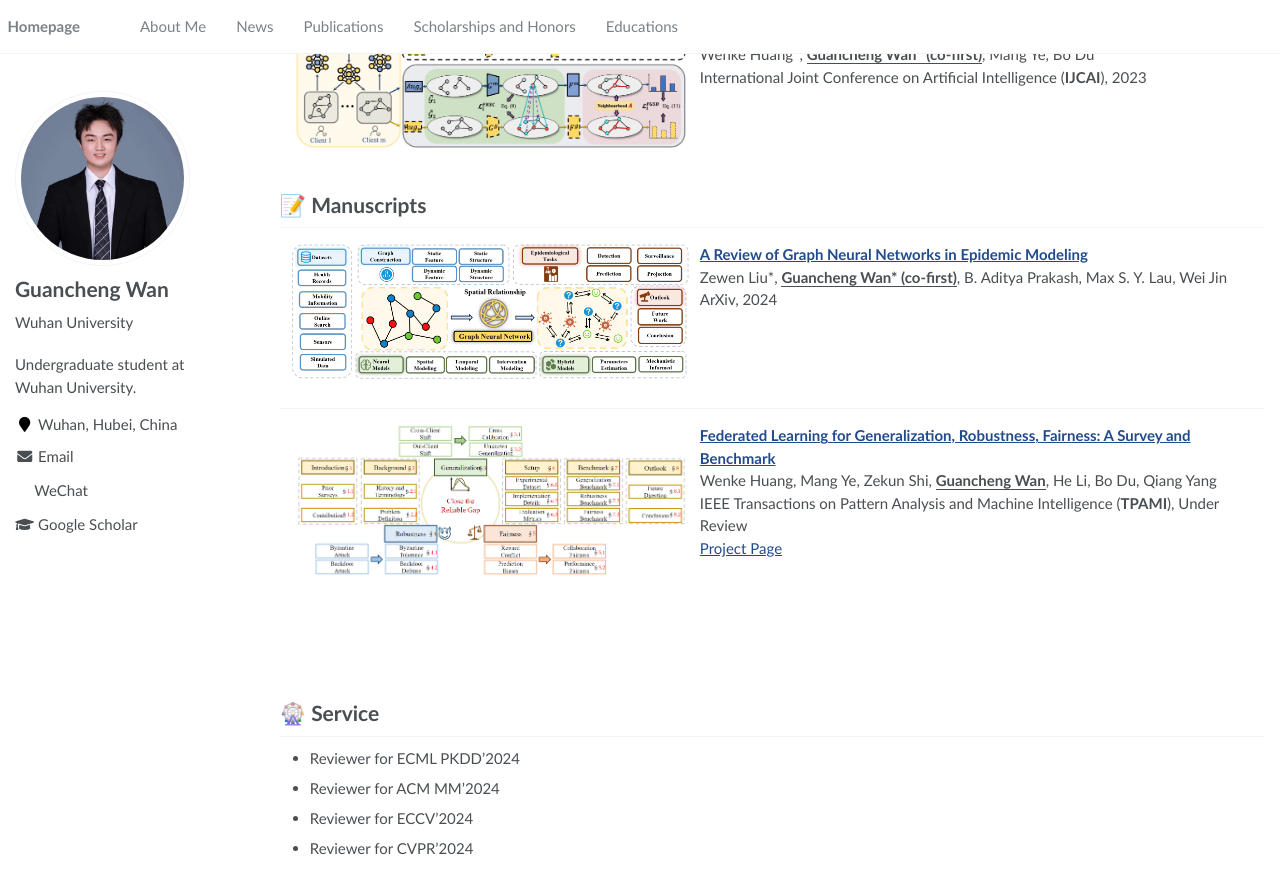
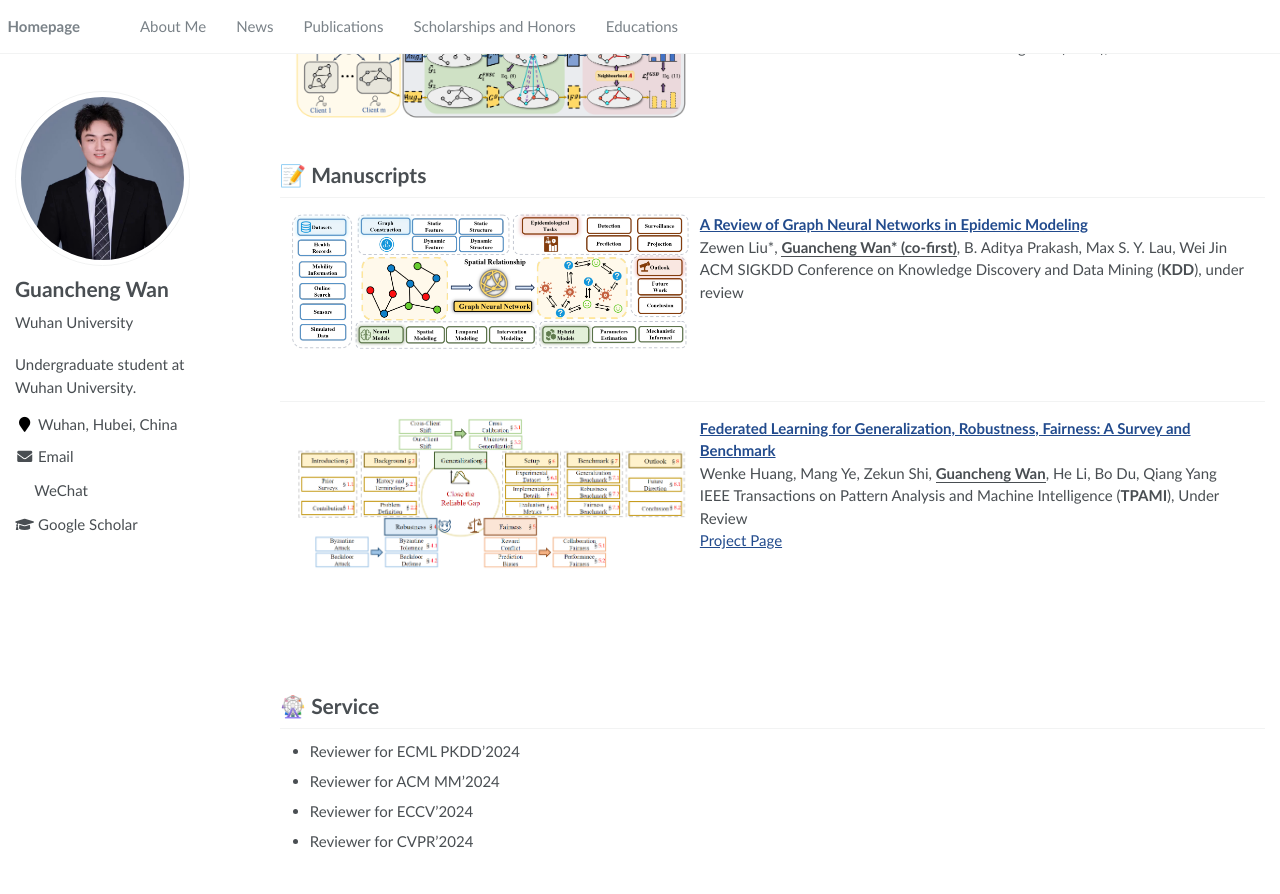
Before and after one commit to SuHui03/guanchengWan.github.io, a Jekyll site: the page built from _pages/about.md, in a window 1280 px wide and 900 px high, scrolled down 1207 px. Shown: the top 894 px of the window. Built offline with Jekyll 4.4.1, drawn with Linux system fonts in a browser that asks for light colours; formulas are drawn with MathJax 3; some of the changed text lies outside the part shown.

Commit message:
Update about.md

```diff
--- a/_pages/about.md
+++ b/_pages/about.md
@@ -123,7 +123,7 @@ hspace="10" wspace="20" src="../images/episurvey.png">
 </dt>
   <dd><a href="https://arxiv.org/abs/2403.19852"><strong>A Review of Graph Neural Networks in Epidemic Modeling</strong></a></dd>
 <dd>Zewen Liu*, <strong><u>Guancheng Wan* (co-first)</u></strong>, B. Aditya Prakash, Max S. Y. Lau, Wei Jin</dd>
-    <dd>ArXiv, 2024</dd>
+    <dd>ACM SIGKDD Conference on Knowledge Discovery and Data Mining (<strong>KDD</strong>), under review</dd>
 </dl>
 
 <br/>
```
Also changed, not shown: other parts of _pages/about.md (+1 -1 lines).
